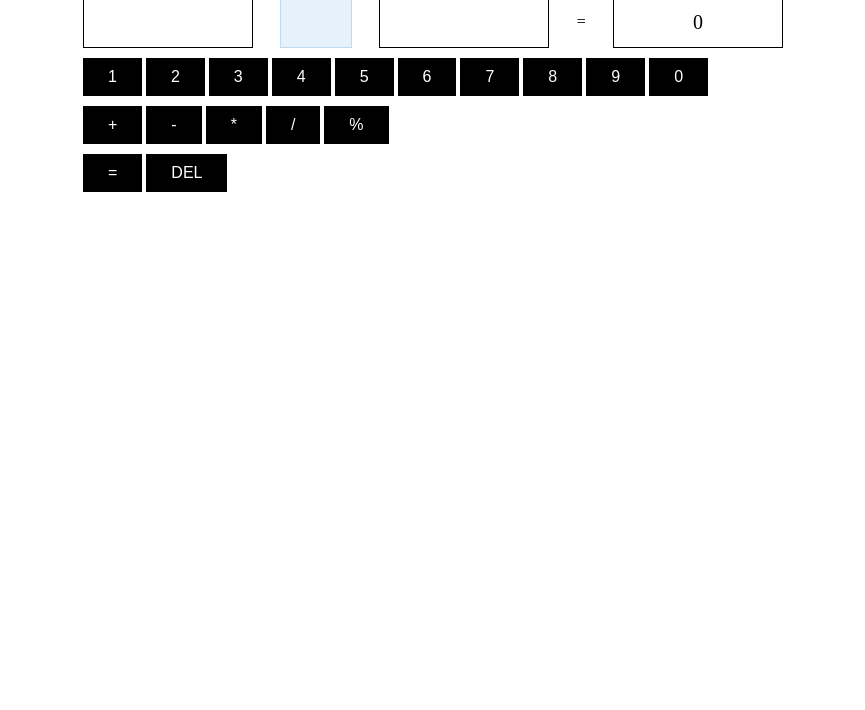
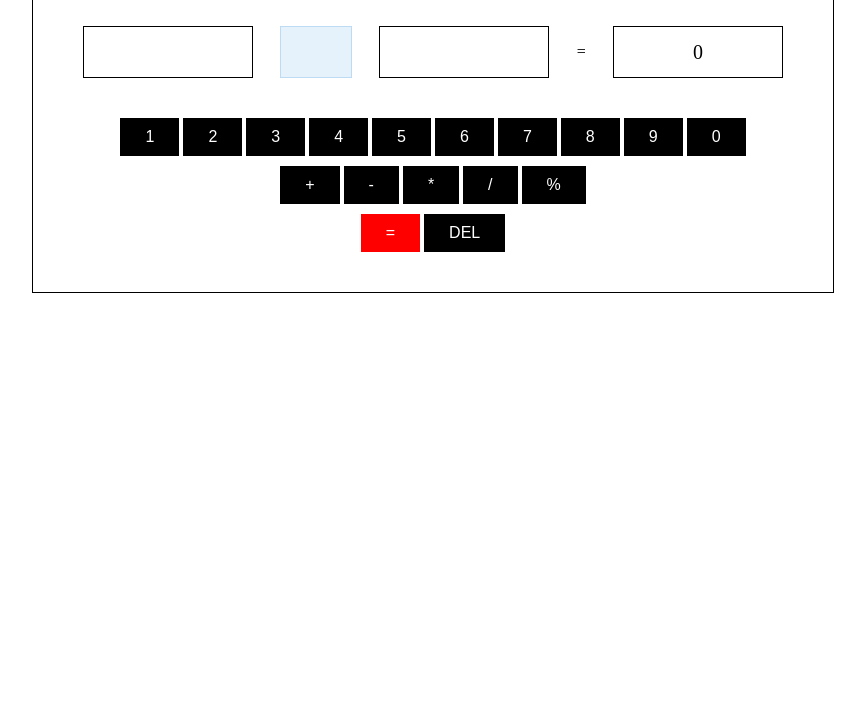
Before and after one commit to dandanii22/calculatorJS, a plain HTML site: page index.html in a window 1280 px wide. Shown: the part 90-800 px from the top of the page, without its empty margins (207-1072 px from the left). Drawn offline with Linux system fonts and the light colour scheme; some icons are missing.

Commit message:
css 수정

```diff
--- a/index.html
+++ b/index.html
@@ -8,65 +8,20 @@
       rel="stylesheet"
       href="https://cdn.jsdelivr.net/npm/xeicon@2.3.3/xeicon.min.css"
     />
-    <style>
-      * {
-        margin: 0;
-        padding: 0;
-      }
-      h1 {
-        text-align: center;
-      }
-      .output {
-        width: 700px;
-        margin: 40px auto;
-      }
-      .result {
-        display: flex;
-        justify-content: space-between;
-        align-items: center;
-      }
-      .result span {
-        display: block;
-        line-height: 50px;
-        border: 1px solid #000;
-        width: 24%;
-        text-align: center;
-        font-size: 20px;
-        height: 50px;
-      }
-      .result span:nth-of-type(2) {
-        width: 10%;
-        font-size: 30px;
-        font-weight: 700;
-        border: none;
-        background: rgba(173, 211, 241, 0.3);
-        border: 1px solid rgba(173, 211, 241, 0.7);
-      }
-      button {
-        cursor: pointer;
-        font-size: 16px;
-        border: none;
-        outline: none;
-        padding: 10px 25px;
-        color: #fff;
-        background: #000;
-      }
-      p {
-        margin-top: 10px;
-      }
-    </style>
+    <link rel="stylesheet" href="/style.css" />
   </head>
   <body>
+    <div class="wrap">
       <h1>계산기</h1>
       <div class="output">
-      <p class="result">
+        <div class="result">
           <span class="num1"></span>
           <span class="op"></span>
           <span class="num2"></span>
           =
           <span class="num3">0</span>
-      </p>
-      <p>
+        </div>
+        <div class="numbtn">
           <button data-number>1</button>
           <button data-number>2</button>
           <button data-number>3</button>
@@ -77,19 +32,21 @@
           <button data-number>8</button>
           <button data-number>9</button>
           <button data-number>0</button>
-      </p>
-      <p>
+        </div>
+        <div>
           <button data-operation>+</button>
           <button data-operation>-</button>
           <button data-operation>*</button>
           <button data-operation>/</button>
           <button data-operation>%</button>
-      </p>
-      <p>
-        <button data-equals>=</button>
+        </d>
+        <div>
+          <button data-equals class="equal">=</button>
           <button data-delete>DEL</button>
-      </p>
         </div>
+      </div>
+    </div>
+
     <script src="js/main.js"></script>
   </body>
 </html>
--- /dev/null
+++ b/style.css
@@ -0,0 +1,51 @@
+.wrap {
+  margin: auto;
+  border: 1px solid #000;
+  width: 800px;
+  text-align: center;
+}
+h1 {
+  text-align: center;
+}
+.output {
+  width: 700px;
+  margin: 40px auto;
+}
+.result {
+  display: flex;
+  justify-content: space-between;
+  align-items: center;
+  margin-bottom: 40px;
+}
+.result span {
+  display: block;
+  line-height: 50px;
+  border: 1px solid #000;
+  width: 24%;
+  text-align: center;
+  font-size: 20px;
+  height: 50px;
+}
+.result span:nth-of-type(2) {
+  width: 10%;
+  font-size: 30px;
+  font-weight: 700;
+  border: none;
+  background: rgba(173, 211, 241, 0.3);
+  border: 1px solid rgba(173, 211, 241, 0.7);
+}
+button {
+  cursor: pointer;
+  font-size: 16px;
+  border: none;
+  outline: none;
+  padding: 10px 25px;
+  color: #fff;
+  background: #000;
+}
+div {
+  margin-top: 10px;
+}
+.equal {
+  background: red;
+}
```
Lines whose indentation alone changed are shown as unchanged.
